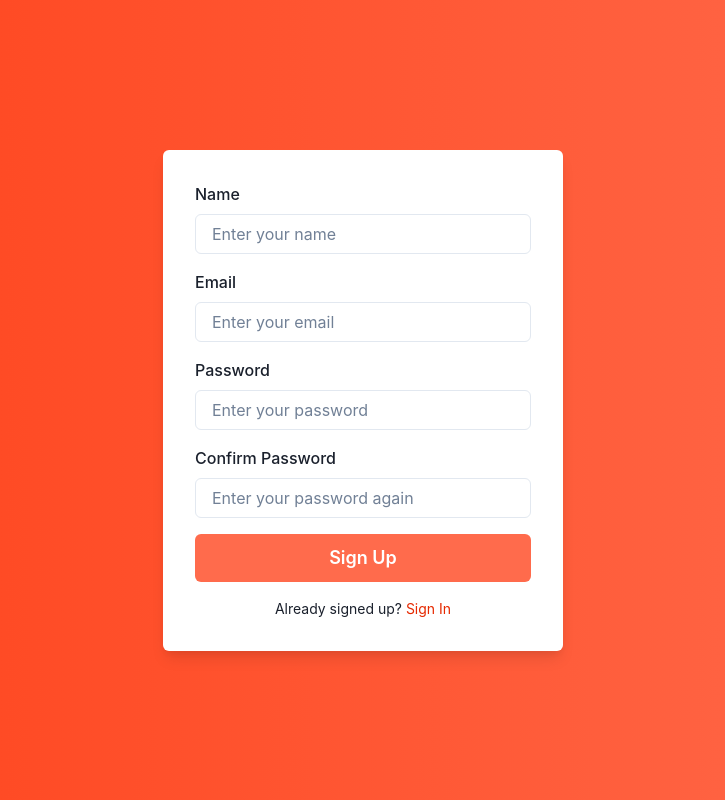
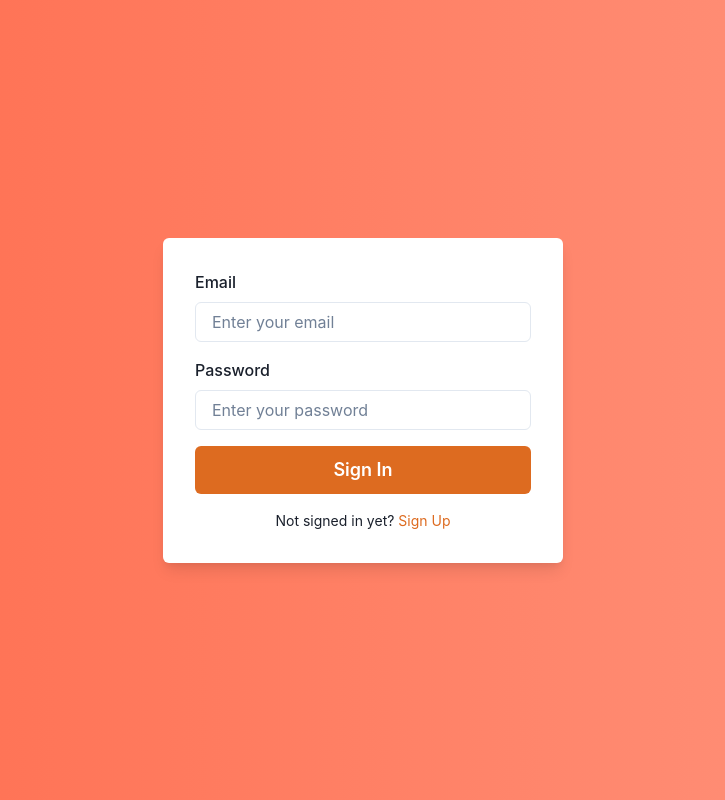
Before and after one commit to hackerssp/TastyTribe, a React (Vite) app: page /signin in a window 1280 px wide. Shown: the top 800 px of the page, without its empty margins (277-1002 px from the left). Built offline with nearby package versions, Linux system fonts and the light colour scheme.

Commit message:
Setting up react-router-dom

```diff
--- a/package.json
+++ b/package.json
@@ -13,9 +13,13 @@
     "@emotion/react": "^11.11.1",
     "@emotion/styled": "^11.11.0",
     "framer-motion": "^10.15.0",
+    "localforage": "^1.10.0",
+    "match-sorter": "^6.3.1",
     "react": "^18.2.0",
     "react-dom": "^18.2.0",
-    "react-icons": "^4.10.1"
+    "react-icons": "^4.10.1",
+    "react-router-dom": "^6.14.2",
+    "sort-by": "^1.2.0"
   },
   "devDependencies": {
     "@types/react": "^18.0.27",
--- a/src/App.tsx
+++ b/src/App.tsx
@@ -1,15 +1,27 @@
-import HomePage from "./routes/HomePage";
+import { createBrowserRouter, RouterProvider } from "react-router-dom";
 import LandingPage from "./routes/LandingPage";
+import SignupPage from "./routes/SignupPage";
 import SigninPage from "./routes/SigninPage";
-import SignupPage from "./routes/SignupPage";
+
+const router = createBrowserRouter([
+  {
+    path: "/",
+    element: <LandingPage />,
+  },
+  {
+    path: "/signup",
+    element: <SignupPage />,
+  },
+  {
+    path: "/signin",
+    element: <SigninPage />,
+  },
+]);
 
 function App() {
   return (
     <div>
-      {/* <LandingPage /> */}
-      <SignupPage />
-      {/* <HomePage /> */}
-      <SigninPage />
+      <RouterProvider router={router} />
     </div>
   );
 }
--- a/src/routes/SigninPage.tsx
+++ b/src/routes/SigninPage.tsx
@@ -6,7 +6,7 @@ const SigninPage = () => {
       minHeight="100vh"
       alignItems="center"
       justifyContent="center"
-      bgGradient="linear(to right,#ff421a, #ff6b4c)"
+      bgGradient="linear(to right, #ff6b4c,#ff957e)"
     >
       <Box p={8} maxWidth="400px" width="100%" bg="white" borderRadius="md" boxShadow="lg">
         <FormControl mb={4}>
--- a/src/routes/SignupPage.tsx
+++ b/src/routes/SignupPage.tsx
@@ -7,7 +7,7 @@ const SignupPage = () => {
       minHeight="100vh"
       alignItems="center"
       justifyContent="center"
-      bgGradient="linear(to right,#ff421a, #ff6b4c)"
+      bgGradient="linear(to right, #ff6b4c,#ff957e)"
     >
       <Box p={8} maxWidth="400px" width="100%" bg="white" borderRadius="md" boxShadow="lg">
         <FormControl mb={4}>
```
Also changed, not shown: 1 other file (tests, documents, lock files or other folders).
